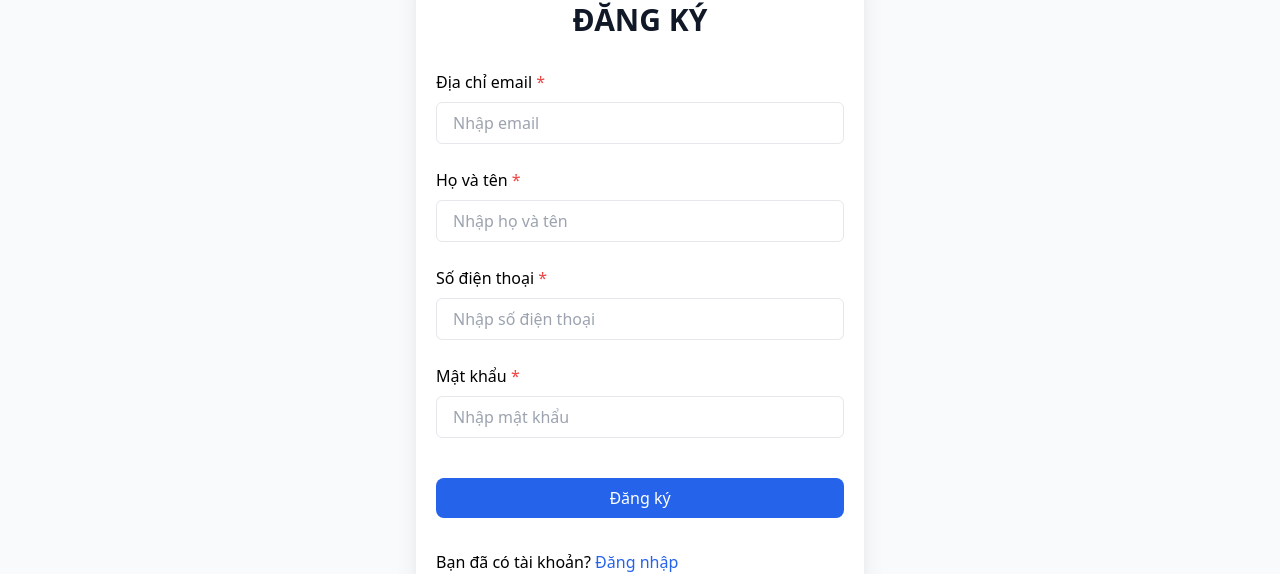
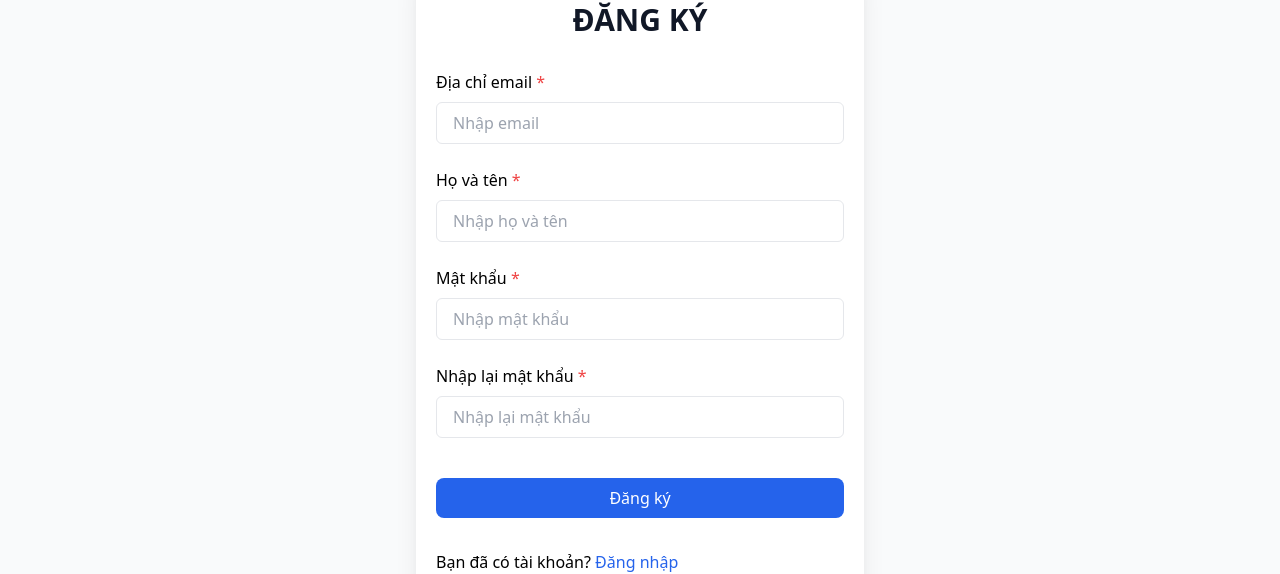
Before and after one commit to thanhdat274/DATN_TKW_12_QUANLYPHONGTRO247, a Next.js app: page /auth/signup in a window 1280 px wide. Shown: the part 222-796 px from the top of the page. Built offline with nearby package versions, Linux system fonts and the light colour scheme.

Commit message:
Update signup.tsx

```diff
--- a/src/components/auth/signup.tsx
+++ b/src/components/auth/signup.tsx
@@ -1,14 +1,52 @@
+import { useUserContext } from '@/context/UserContext';
 import Link from 'next/link';
+import { useRouter } from 'next/router';
+import { type } from 'os';
 import React, { useState } from 'react';
+import { useForm, SubmitHandler } from 'react-hook-form';
+import { Toast } from 'src/hooks/toast';
+import { UserSignup } from 'src/pages/api/auth';
 type Props = {};
+interface IFormInputs {
+  email: string;
+  name: string;
+  password: string;
+  repassword: string;
+}
 
 const Signup = (props: Props) => {
+  const { setLoading } = useUserContext();
+  const router = useRouter();
+  const {
+    register,
+    formState: { errors },
+    handleSubmit,
+  } = useForm<IFormInputs>();
+  const onSubmit: SubmitHandler<IFormInputs> = async (data) => {
+    console.log(data);
+    setLoading(true);
+    if (data.password === data.repassword) {
+      await UserSignup(data)
+        .then(() => {
+          Toast('success', 'Bạn đã đăng ký thành công');
+          setLoading(false);
+        })
+        .catch((error) => {
+          const msgError = error.response.data.error;
+          Toast('error', msgError);
+          setLoading(false);
+        });
+    } else {
+      Toast('error', 'Sai mật khẩu');
+      setLoading(false);
+    }
+  };
   return (
     <div className="min-h-[700px] flex items-center justify-center bg-gray-50 py-12 px-4 sm:px-6 lg:px-8">
       <div className="max-w-md w-full space-y-8">
         <div className="rounded bg-white max-w-md overflow-hidden shadow-xl p-5 space-y-8">
           <h2 className="mt-6 text-center text-3xl font-bold text-gray-900 uppercase">đăng ký</h2>
-          <form className="space-y-6">
+          <form className="space-y-6" onSubmit={handleSubmit(onSubmit)}>
             <div className="mt-4">
               <label className="block" htmlFor="email">
                 Địa chỉ email <span className="text-red-500">*</span>
@@ -16,8 +54,10 @@ const Signup = (props: Props) => {
               <input
                 type="text"
                 className="w-full px-4 py-2 mt-2 border rounded-md focus:outline-none focus:ring-1 focus:ring-blue-600"
-                placeholder='Nhập email'
+                placeholder="Nhập email"
+                {...register('email', { required: true })}
               />
+              {errors.email && <span style={{ color: 'red' }}>Hãy nhập email của bạn!</span>}
             </div>
             <div className="mt-4">
               <label className="block" htmlFor="full_name">
@@ -26,19 +66,12 @@ const Signup = (props: Props) => {
               <input
                 type="text"
                 className="w-full px-4 py-2 mt-2 border rounded-md focus:outline-none focus:ring-1 focus:ring-blue-600"
-                placeholder='Nhập họ và tên'
+                placeholder="Nhập họ và tên"
+                {...register('name', { required: true })}
               />
+              {errors.name && <span style={{ color: 'red' }}>Hãy nhập tên của bạn!</span>}
             </div>
-            <div className="mt-4">
-              <label className="block" htmlFor="phone">
-                Số điện thoại <span className="text-red-500">*</span>
-              </label>
-              <input
-                type="text"
-                className="w-full px-4 py-2 mt-2 border rounded-md focus:outline-none focus:ring-1 focus:ring-blue-600"
-                placeholder='Nhập số điện thoại'
-              />
-            </div>
+
             <div className="mt-4">
               <label className="block">
                 Mật khẩu <span className="text-red-500">*</span>
@@ -46,11 +79,42 @@ const Signup = (props: Props) => {
               <input
                 type="password"
                 className="w-full px-4 py-2 mt-2 border rounded-md focus:outline-none focus:ring-1 focus:ring-blue-600"
-                placeholder='Nhập mật khẩu'
+                placeholder="Nhập mật khẩu"
+                {...register('password', { required: true, minLength: 8, maxLength: 20 })}
               />
+              {errors.password?.type === 'required' && <span style={{ color: 'red' }}>Hãy nhập mật khẩu của bạn!</span>}
+              {errors.password?.type === 'minLength' && (
+                <span style={{ color: 'red' }}>Mật khẩu của bạn phải tối thiểu 8 ký tự!</span>
+              )}
+              {errors.password?.type === 'maxLength' && (
+                <span style={{ color: 'red' }}>Mật khẩu của bạn phải tối đa 20 ký tự!</span>
+              )}
+            </div>
+            <div className="mt-4">
+              <label className="block">
+                Nhập lại mật khẩu <span className="text-red-500">*</span>
+              </label>
+              <input
+                type="password"
+                className="w-full px-4 py-2 mt-2 border rounded-md focus:outline-none focus:ring-1 focus:ring-blue-600"
+                placeholder="Nhập lại mật khẩu"
+                {...register('repassword', { required: true, minLength: 8, maxLength: 20 })}
+              />
+              {errors.repassword?.type === 'required' && (
+                <span style={{ color: 'red' }}>Hãy nhập mật khẩu của bạn!</span>
+              )}
+              {errors.repassword?.type === 'minLength' && (
+                <span style={{ color: 'red' }}>Mật khẩu của bạn phải tối thiểu 8 ký tự!</span>
+              )}
+              {errors.repassword?.type === 'maxLength' && (
+                <span style={{ color: 'red' }}>Mật khẩu của bạn phải tối đa 20 ký tự!</span>
+              )}
             </div>
             <div className="flex mt-[20px]">
-              <button className="w-full px-6 py-2 mt-4 text-white bg-blue-600 rounded-lg hover:bg-blue-600">
+              <button
+                type="submit"
+                className="w-full px-6 py-2 mt-4 text-white bg-blue-600 rounded-lg hover:bg-blue-600"
+              >
                 Đăng ký
               </button>
             </div>
```
